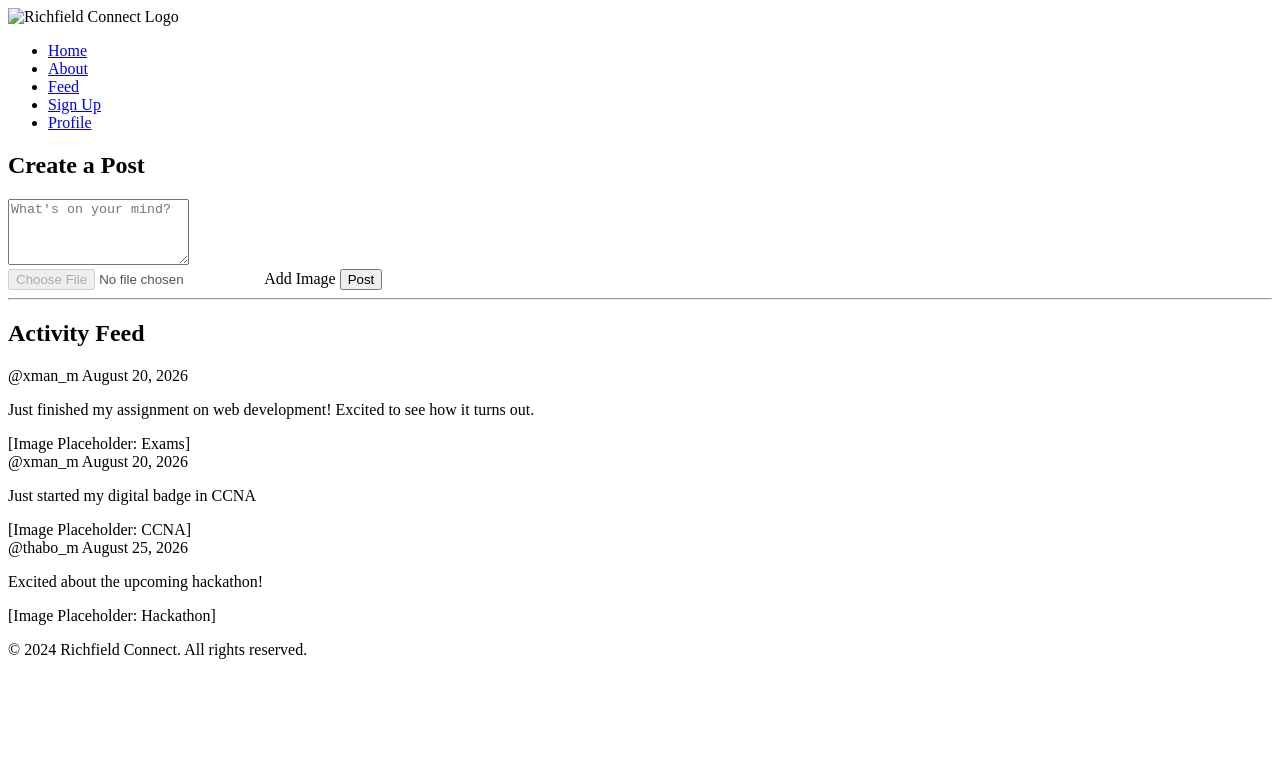
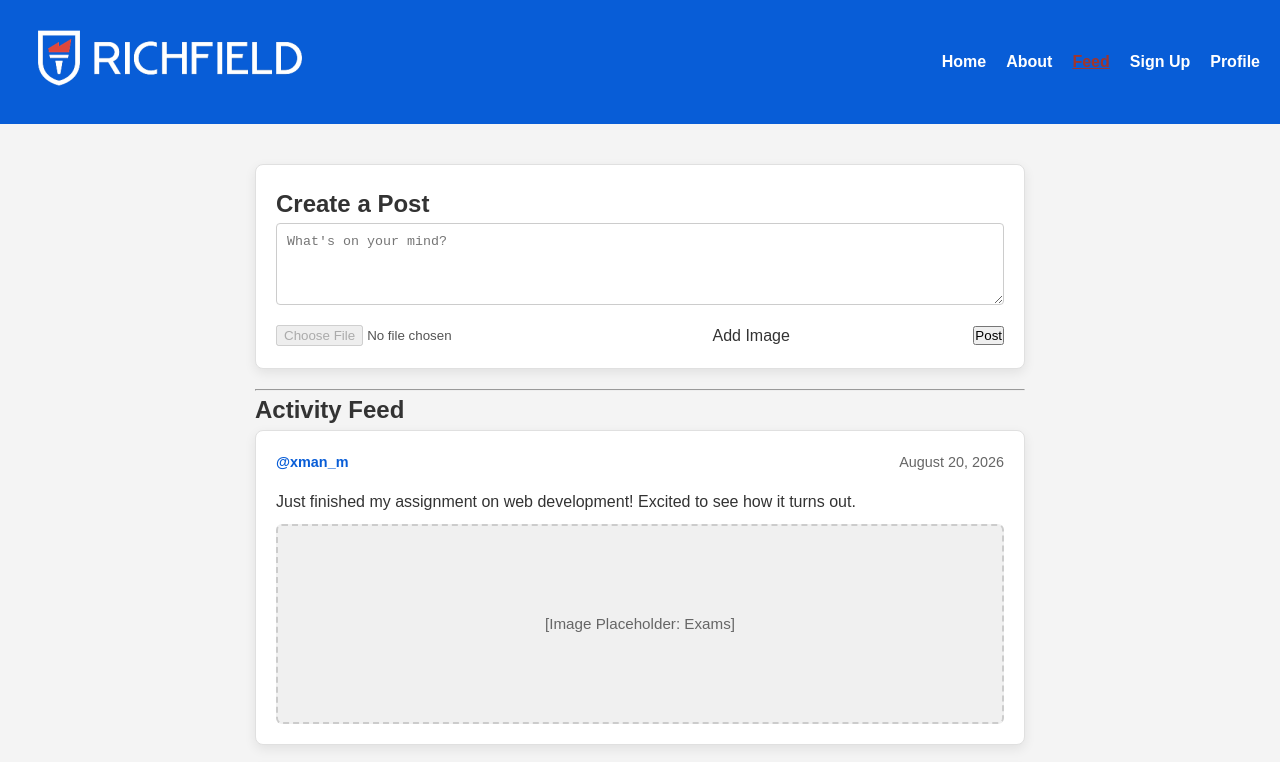
Before and after one commit to MbanjwaXolani2000/richfield-connect, a plain HTML site: page feed.html in a window 1280 px wide. Shown: the top 762 px of the page. Drawn offline with Linux system fonts and the light colour scheme; the site is published under a folder, as on GitHub Pages, so addresses that start at the root find nothing.

Commit message:
Fix HTML formatting and ensure proper structure

```diff
--- a/feed.html
+++ b/feed.html
@@ -4,9 +4,9 @@
         <meta charset="UTF-8">
         <meta name="viewport" content="width=device-width, initial-scale=1.0">
         <title>Feed - Richfield Connect</title>
-        <link rel="icon" type="image/png" href="/logo.jfif">
+        <link rel="icon" type="image/png" href="logo.jfif">
 
-        <link rel="stylesheet" href="/style.css">
+        <link rel="stylesheet" href="style.css">
         <link rel="stylesheet" href="https://cdnjs.cloudflare.com/ajax/libs/font-awesome/6.5.1/css/all.min.css">
     </head>
     <body>
@@ -16,7 +16,7 @@
 
             <nav class="nav-bar">
                 <div class="logo">
-                    <img src="/logo-richfield.png" alt="Richfield Connect Logo">
+                    <img src="logo-richfield.png" alt="Richfield Connect Logo">
                 </div>
 
                 <ul class="nav-links">
```
